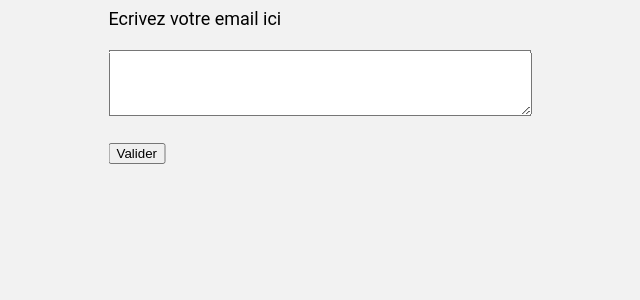
After one commit to ValentinBD10/WEB_2025, a PHP site: page /formulaire.html in a window 1280 px wide. The commit adds this page. Shown: the top 300 px of the page, without its empty margins (320-960 px from the left). Run offline with PHP 8.4, Linux system fonts and the light colour scheme.

Commit message:
css qui veut pas marcher

```diff
--- a/Chapitre_6/css/style.css
+++ b/Chapitre_6/css/style.css
@@ -37,3 +37,9 @@ footer{
     justify-content: center;
     font-size: medium;
 }
+
+form{
+    position: absolute;
+    left: 50%;
+    transform: translateX(-50%);
+}
--- /dev/null
+++ b/Chapitre_6/formulaire.html
@@ -0,0 +1,18 @@
+<!DOCTYPE html>
+<html lang="fr">
+<head>
+    <meta charset="UTF-8">
+    <meta name="viewport" content="width=device-width, initial-scale=1.0">
+    <meta name="description" content="Page de contact">
+    <title>Contact</title>
+    <link rel="stylesheet" href="css/style.css">
+</head>
+<body>
+    <form action="action.php" method="post">
+        <label>Ecrivez votre email ici</label>
+        <br></br>
+        <textarea id="mail" rows="4" cols="50"></textarea>
+        <br></br>
+        <button type="submit">Valider</button>
+    </form>
+</body>
--- a/Chapitre_6/index.html
+++ b/Chapitre_6/index.html
@@ -29,7 +29,7 @@
             <a href="CV.pdf" download="CV.pdf">
             <button>Download CV</button>
             </a>
-            <a href="formulaire.php">
+            <a href="formulaire.html">
             <button>Contact</button>
             </a>
             <br></br>
```
